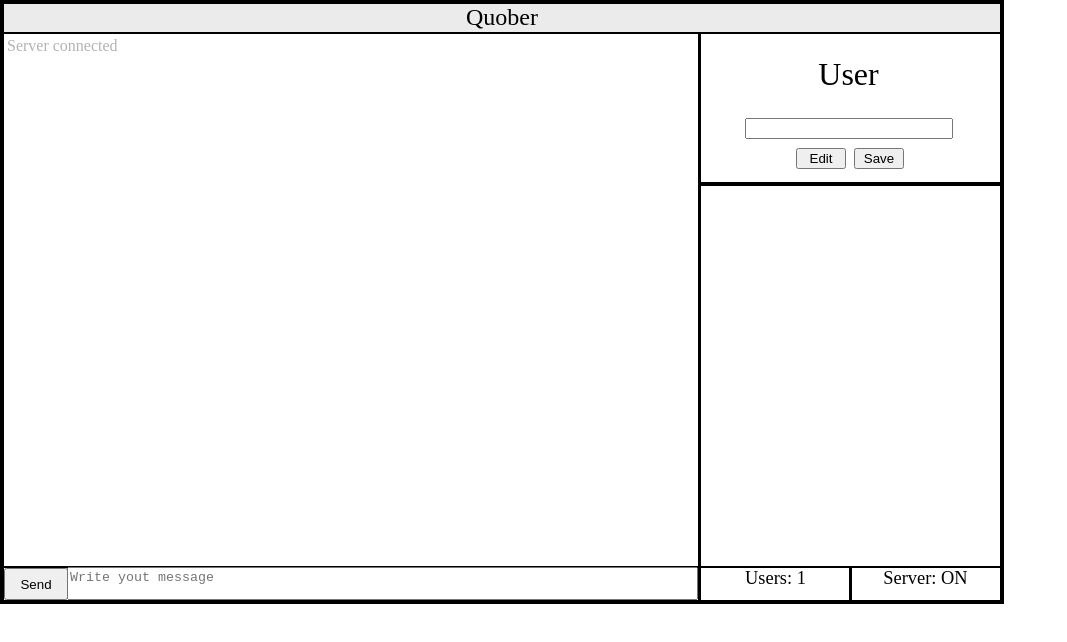
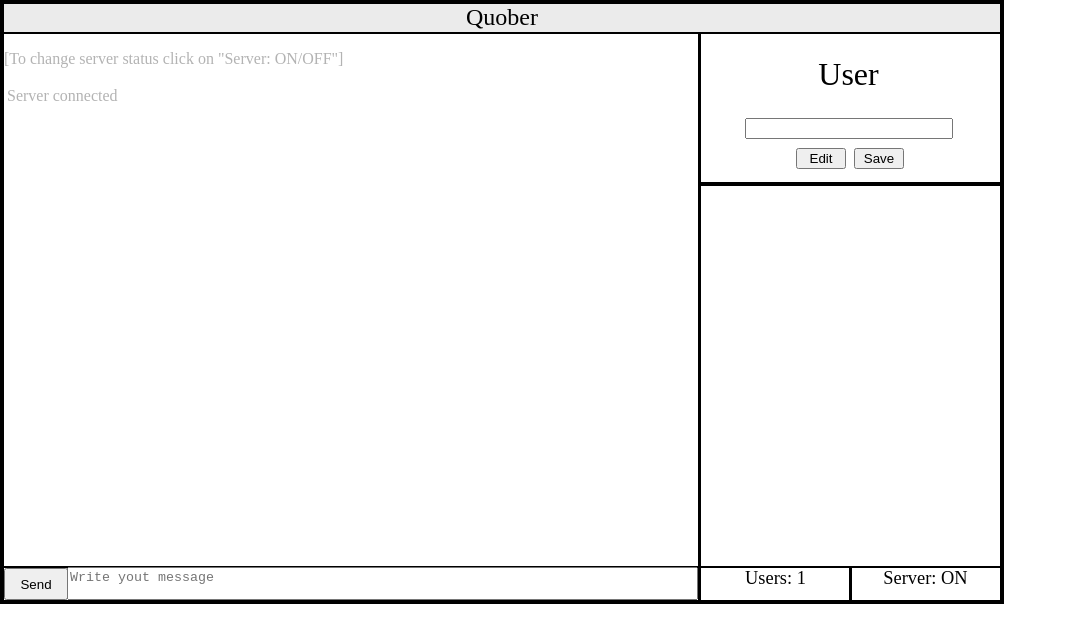
Before and after one commit to AntonGrigoriev/Practice, a plain HTML site: page Chat/homepage.html in a window 1280 px wide. Shown: the whole page, without its empty margins (0-1067 px from the left). Drawn offline with Linux system fonts and the light colour scheme.

Commit message:
promt add

```diff
--- a/Chat/homepage.html
+++ b/Chat/homepage.html
@@ -18,7 +18,9 @@
             <div class="usersbox"></div>
             <div class="infobar1">Server: ON</div>
             <div class="infobar2">Users: 1</div>
-            <div class="messageslist"></div>
+            <div class="messageslist">
+                <p class="sys">[To change server status click on "Server: ON/OFF"]</p>
+            </div>
             <div class="messagebox">
                 <button type="button" class="sender">Send</button>
                 <textarea id="todoMes" class="msg" placeholder="Write yout message"></textarea>
```
